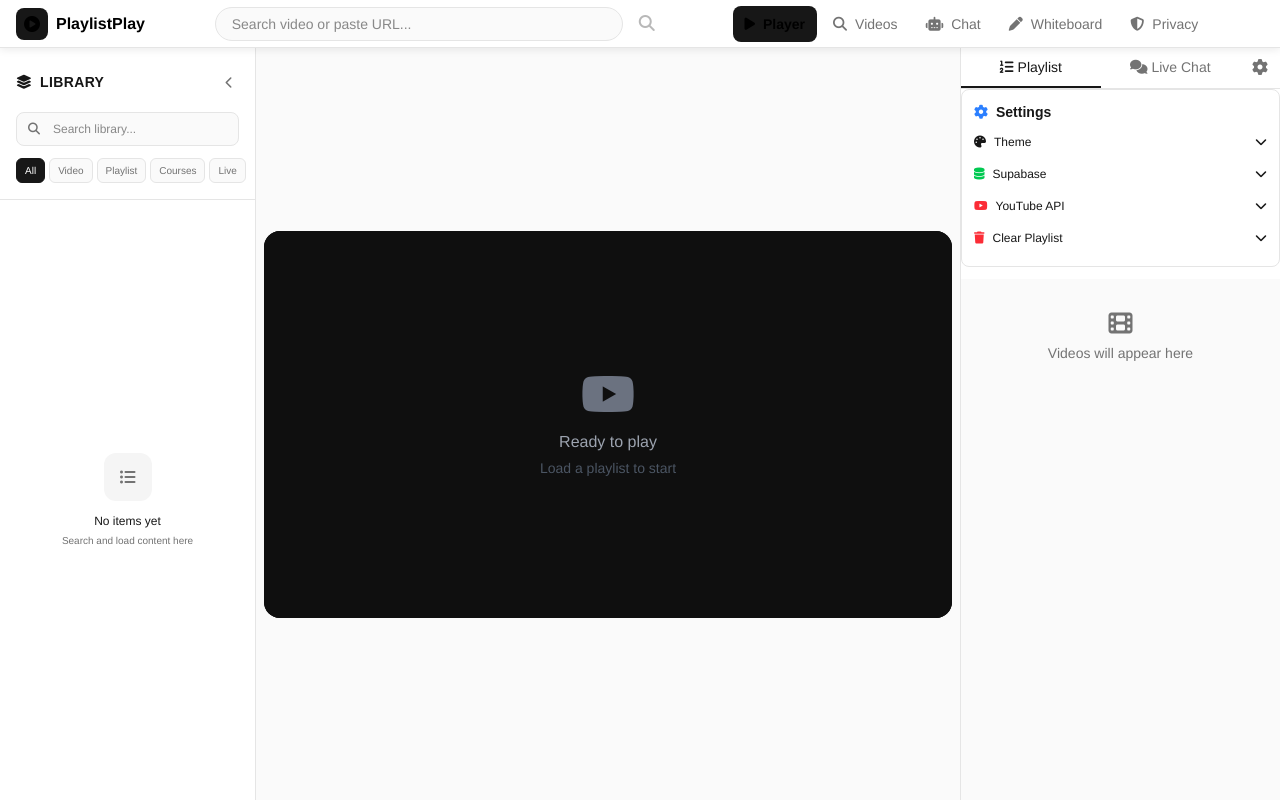
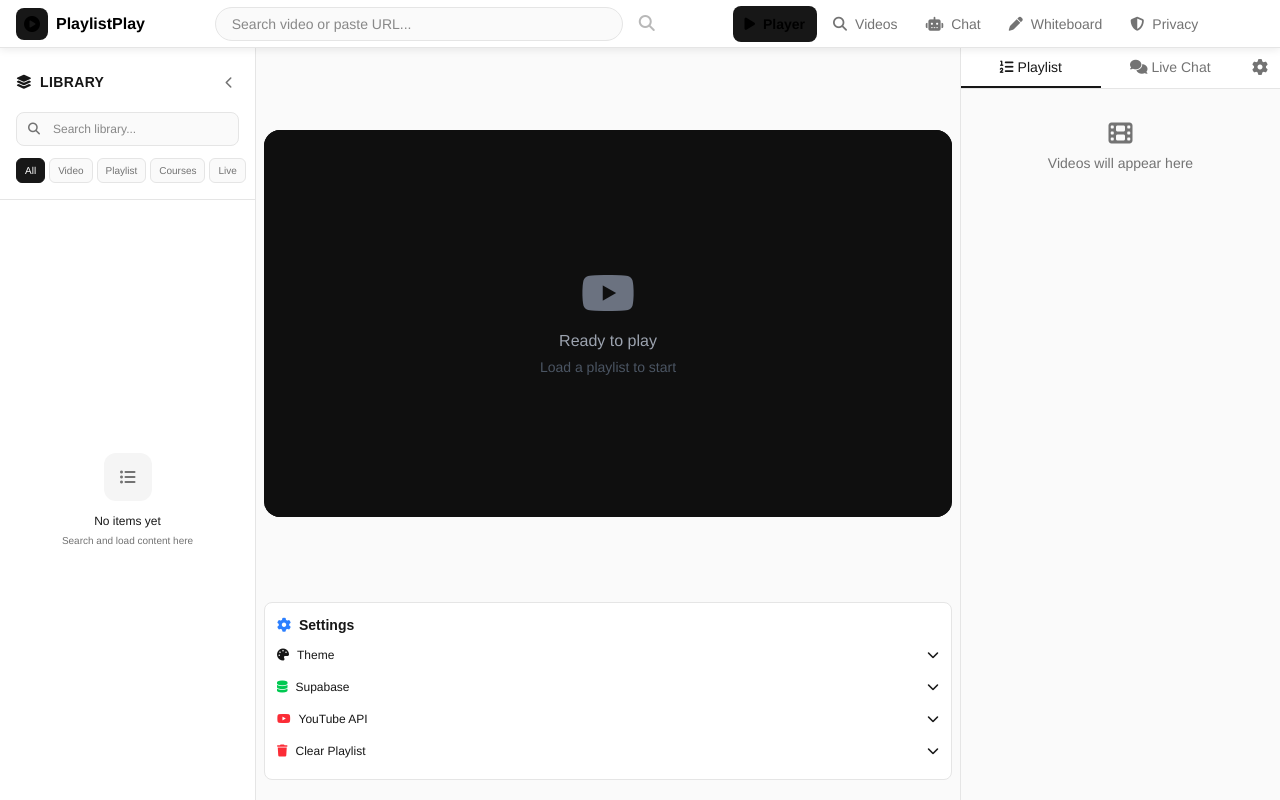
Before and after one commit to rgbailon/PlaylistTube, a React (Vite) app: page / in a window 1280 px wide. Both pictures are taken after a click on the button 1260 px from the left and 68 px from the top of the page. Built offline with nearby package versions, Linux system fonts and the light colour scheme.

Commit message:
Filter zero-video playlists, move settings below player, fix database loading

```diff
--- a/src/App.jsx
+++ b/src/App.jsx
@@ -113,7 +113,12 @@ const [dbConnected, setDbConnected] = useState(false);
     const savedHistory = localStorage.getItem('yt_playlist_history') || getCookie('yt_playlist_history');
     if (savedHistory) {
       try {
-        setPlaylistHistory(JSON.parse(savedHistory));
+        const parsedHistory = JSON.parse(savedHistory);
+        const filteredHistory = parsedHistory.filter(p => p.videos && p.videos.some(v => v && v.id));
+        if (filteredHistory.length !== parsedHistory.length) {
+          console.log(`[History] Filtered out ${parsedHistory.length - filteredHistory.length} playlists with zero videos`);
+        }
+        setPlaylistHistory(filteredHistory);
       } catch (e) {
         setPlaylistHistory([]);
       }
@@ -182,17 +187,17 @@ const [dbConnected, setDbConnected] = useState(false);
 
       const allDbItems = [];
 
+      const dbPlaylists = [];
       if (playlistsResult.success && playlistsResult.playlists) {
-        const dbPlaylists = playlistsResult.playlists.map(p => ({
+        dbPlaylists.push(...playlistsResult.playlists.map(p => ({
           ...p,
           addedAt: p.created_at,
           type: p.type || 'playlist'
-        }));
-        allDbItems.push(...dbPlaylists);
+        })));
       }
 
+      const videosByPlaylistId = {};
       if (videosResult.success && videosResult.items) {
-        const videosByPlaylistId = {};
         videosResult.items.forEach(v => {
           if (v.playlist_id) {
             if (!videosByPlaylistId[v.playlist_id]) {
@@ -211,18 +216,6 @@ const [dbConnected, setDbConnected] = useState(false);
           }
         });
 
-        if (coursesResult.success && coursesResult.items) {
-          coursesResult.items.forEach(c => {
-            allDbItems.push({
-              ...c,
-              addedAt: c.created_at,
-              type: 'courses',
-              videos: videosByPlaylistId[c.id] || []
-            });
-          });
-        }
-
-        if (videosResult.success && videosResult.items) {
         videosResult.items.forEach(v => {
           if (!v.playlist_id) {
             allDbItems.push({
@@ -246,15 +239,35 @@ const [dbConnected, setDbConnected] = useState(false);
           }
         });
       }
-      } else {
+
       if (coursesResult.success && coursesResult.items) {
         coursesResult.items.forEach(c => {
           allDbItems.push({
             ...c,
             addedAt: c.created_at,
-              type: 'courses'
+            type: 'courses',
+            videos: videosByPlaylistId[c.id] || []
           });
         });
+      }
+
+      if (dbPlaylists.length > 0) {
+        const playlistsWithVideos = dbPlaylists.filter(p =>
+          videosByPlaylistId[p.id] && videosByPlaylistId[p.id].length > 0
+        );
+        const playlistsWithoutVideos = dbPlaylists.filter(p =>
+          !videosByPlaylistId[p.id] || videosByPlaylistId[p.id].length === 0
+        );
+
+        playlistsWithVideos.forEach(p => {
+          allDbItems.push({
+            ...p,
+            videos: videosByPlaylistId[p.id] || []
+          });
+        });
+
+        if (playlistsWithoutVideos.length > 0) {
+          console.log(`[DB] ${playlistsWithoutVideos.length} playlist(s) with zero videos found in database`);
         }
       }
 
@@ -283,12 +296,17 @@ const [dbConnected, setDbConnected] = useState(false);
         setPlaylistHistory(prev => {
           const merged = [...prev];
           allDbItems.forEach(dbItem => {
+            const hasValidVideos = dbItem.videos && dbItem.videos.some(v => v && v.id);
+            if (!hasValidVideos) {
+              console.log(`[DB] Skipping "${dbItem.title}": no valid videos`);
+              return;
+            }
             const exists = merged.find(p => p.id === dbItem.id);
             if (!exists) {
               merged.push(dbItem);
             }
           });
-          return merged.sort((a, b) => new Date(b.addedAt || b.created_at) - new Date(a.addedAt || a.created_at));
+          return merged.sort((a, b) => new Date(b.addedAt || b.created_at) - new Date(a.addedAt || b.created_at));
         });
       }
     } catch (err) {
@@ -490,9 +508,14 @@ const isItemSavedInDb = (id, type) => {
 const isDbConfigured = () => !!(getStoredSupabaseUrl() && getStoredSupabaseKey());
 
   const addToHistory = async (playlist, type = 'playlist') => {
+    const validVideos = (playlist.videos || []).filter(v => v && v.id);
+    if (validVideos.length === 0) {
+      console.log('[History] Skipped: playlist has no valid videos');
+      return false;
+    }
     const existingIndex = playlistHistory.findIndex(p => p.id === playlist.id);
     let newHistory;
-    const playlistWithType = { ...playlist, type };
+    const playlistWithType = { ...playlist, videos: validVideos, type };
     if (existingIndex !== -1) {
       newHistory = [playlistWithType, ...playlistHistory.filter((_, i) => i !== existingIndex)];
     } else {
--- a/src/components/Sidebar.jsx
+++ b/src/components/Sidebar.jsx
@@ -47,6 +47,8 @@ function Sidebar() {
   };
 
 const filteredHistory = playlistHistory.filter(item => {
+    const hasValidVideos = item.videos && item.videos.some(v => v && v.id);
+    if (!hasValidVideos) return false;
     const matchesSearch = item.title.toLowerCase().includes(historySearch.toLowerCase());
     const itemType = item.type || 'playlist';
     const matchesTab = libraryTab === 'all' ||
--- a/src/pages/PlayerPage.jsx
+++ b/src/pages/PlayerPage.jsx
@@ -889,7 +889,7 @@ const toggleFullscreen = () => {
 
       <div className={`flex-1 flex flex-col min-w-0 overflow-hidden ${isFullscreen ? 'h-screen' : ''} ${immersiveMode ? 'h-screen' : ''}`}>
         <div className={`flex-1 flex flex-col ${isFullscreen ? 'h-screen' : 'p-1 md:p-2 pt-1 pb-24 md:pb-2'} ${immersiveMode ? 'h-screen' : ''} overflow-y-auto relative`}>
-          <div className={`flex-1 flex items-center justify-center ${isFullscreen ? 'h-full' : ''} ${immersiveMode ? 'h-full' : ''}`}>
+          <div className={`flex-1 flex flex-col items-center justify-center ${isFullscreen ? 'h-full' : ''} ${immersiveMode ? 'h-full' : ''}`}>
             <div className={`w-full ${isFullscreen ? 'max-w-none h-full' : (sidebarCollapsed ? 'max-w-full' : 'max-w-5xl')} ${immersiveMode ? 'max-w-none h-full' : ''}`}>
               <div
                 className="player-container relative w-full h-full"
@@ -909,10 +909,10 @@ const toggleFullscreen = () => {
                   className="absolute z-10"
                   onClick={togglePlay}
                   onDoubleClick={toggleFullscreen}
-                  style={{
+style={{
                     width: '85%',
-                    height: '85%',
-                    top: '7.5%',
+                    height: '50%',
+                    top: '20%',
                     left: '7.5%'
                   }}
                 ></div>
@@ -1035,6 +1035,12 @@ const toggleFullscreen = () => {
               )}
             </div>
           )}
+
+          {!isFullscreen && !immersiveMode && settingsOpen && (
+            <div className="mt-2 md:mt-3">
+              <Settings />
+            </div>
+          )}
           <div className="hidden md:hidden gap-2 mt-2 md:mt-3">
             <button onClick={playPrevious} disabled={currentVideoIndex === 0} className="flex-1 px-3 md:px-4 py-2 rounded-lg text-xs md:text-sm disabled:opacity-50" style={{ background: 'var(--bg-card)', border: '1px solid var(--border-color)', color: 'var(--text-main)' }}>
               <i className="fas fa-step-backward mr-1"></i>Prev
@@ -1149,7 +1155,6 @@ const toggleFullscreen = () => {
             <i className="fas fa-cog"></i>
           </button>
         </div>
-        {settingsOpen && <div className="flex-shrink-0"><Settings /></div>}
         {activeTab === 'playlist' ? (
           <div className="flex-1 overflow-y-auto h-0 min-h-[200px]" style={{ background: 'var(--bg-main)' }}>
             {currentPlaylist.length === 0 ? (
```
Lines whose indentation alone changed are shown as unchanged.
